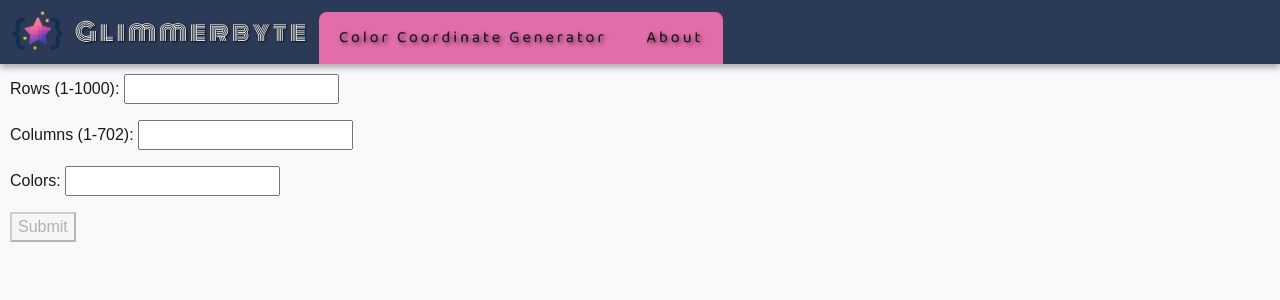
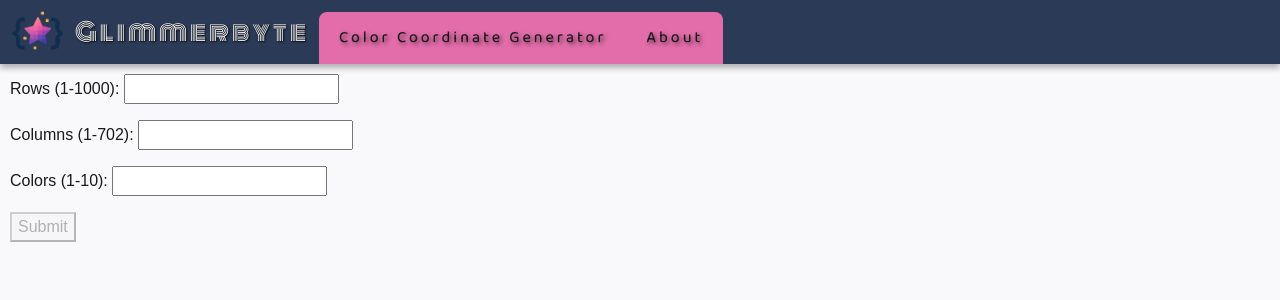
Before and after one commit to James-P-Code/cs312project, an Angular app: page /color in a window 1280 px wide. Shown: the top 300 px of the page. Built offline with nearby package versions, Linux system fonts and the light colour scheme.

Commit message:
added input validation for colors

```diff
--- a/src/app/color/color.component.html
+++ b/src/app/color/color.component.html
@@ -21,8 +21,9 @@
         }
     </p>
     <p>
-        Colors:
+        Colors (1-10):
         <input type="text" formControlName="colors" name="colors" />
+
         @if (colors?.invalid && colors?.touched) {
             @if (colors?.hasError('required')) { Required! }
             @if (colors?.hasError('min')) { Minimum is 1! }
```
